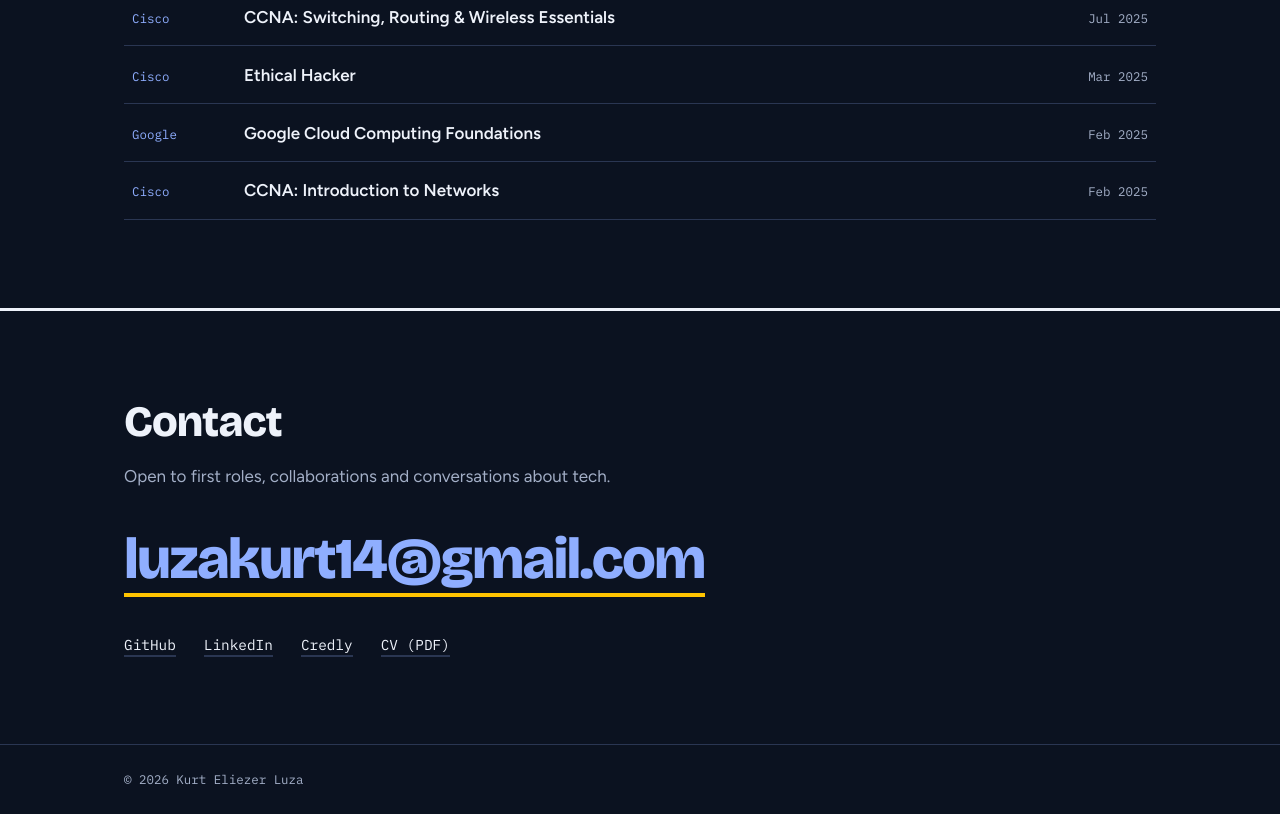
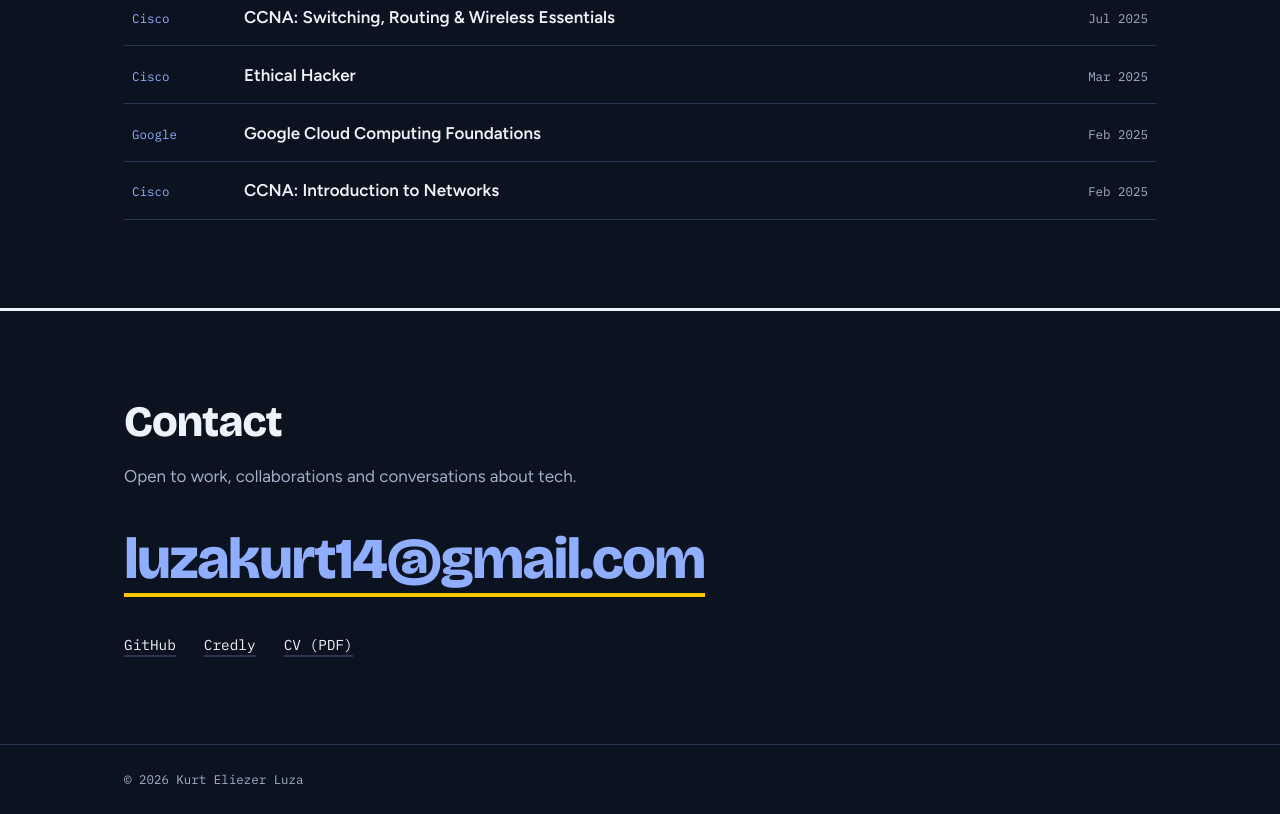
Before and after one commit to kurtLuza/github-portfolio, a plain HTML site: page index.html in a window 1280 px wide. Shown: the part 3200-4014 px from the top of the page. Drawn offline with nearby package versions, Linux system fonts and the light colour scheme.

Commit message:
changes again for the UI

```diff
--- a/index.html
+++ b/index.html
@@ -161,11 +161,11 @@
     <section id="contact">
       <div class="wrap">
         <h2>Contact</h2>
-        <p class="lede">Open to first roles, collaborations and conversations about tech.</p>
+        <p class="lede">Open to work, collaborations and conversations about tech.</p>
         <a class="big-mail" href="mailto:luzakurt14@gmail.com">luzakurt14@gmail.com</a>
         <ul class="elsewhere">
           <li><a href="https://github.com/kurtLuza" target="_blank" rel="noopener">GitHub</a></li>
-          <li><a href="https://www.linkedin.com/in/kurt-eliezer-luza-31481b347/" target="_blank" rel="noopener">LinkedIn</a></li>
+          <!-- <li><a href="https://www.linkedin.com/in/kurt-eliezer-luza-31481b347/" target="_blank" rel="noopener">LinkedIn</a></li> -->
           <li><a href="https://www.credly.com/users/kurt-eliezer-luza" target="_blank" rel="noopener">Credly</a></li>
           <li><a href="assets/Luza_Kurt_CV.pdf" download>CV (PDF)</a></li>
         </ul>
```
